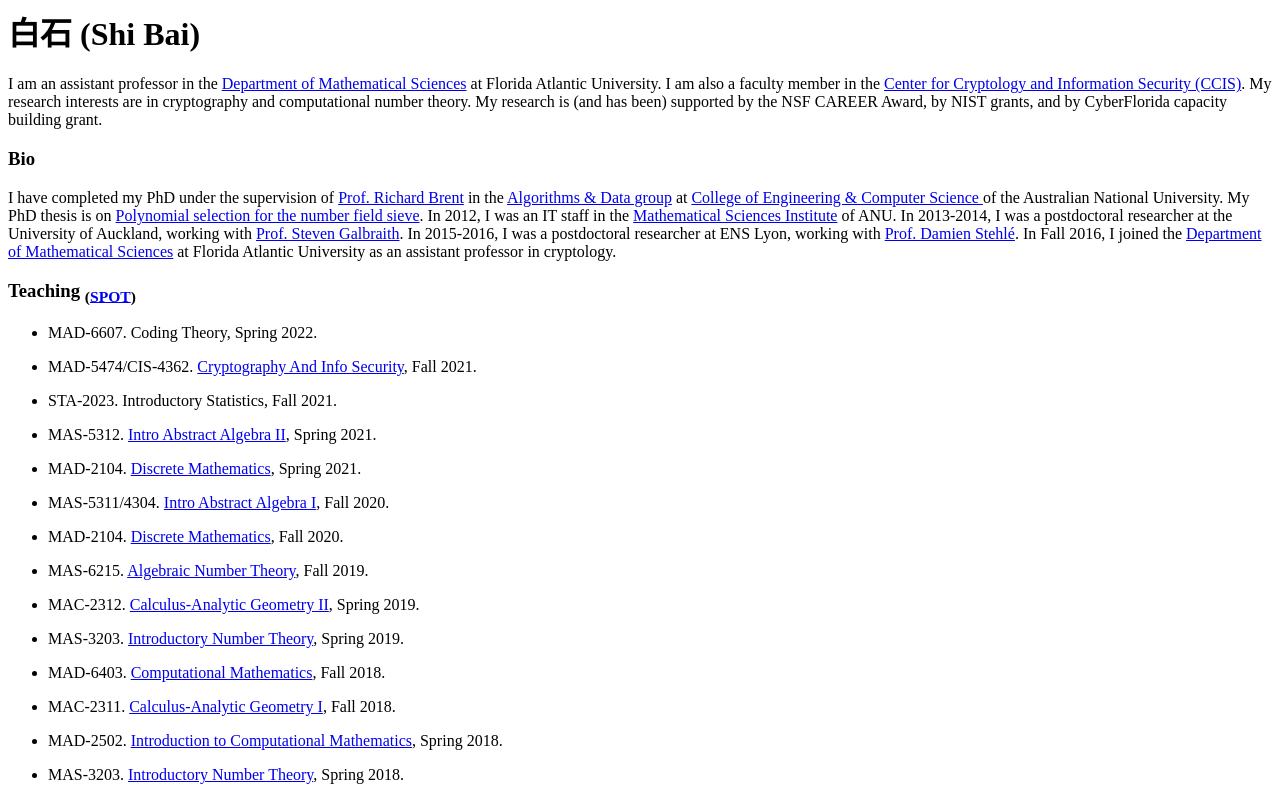
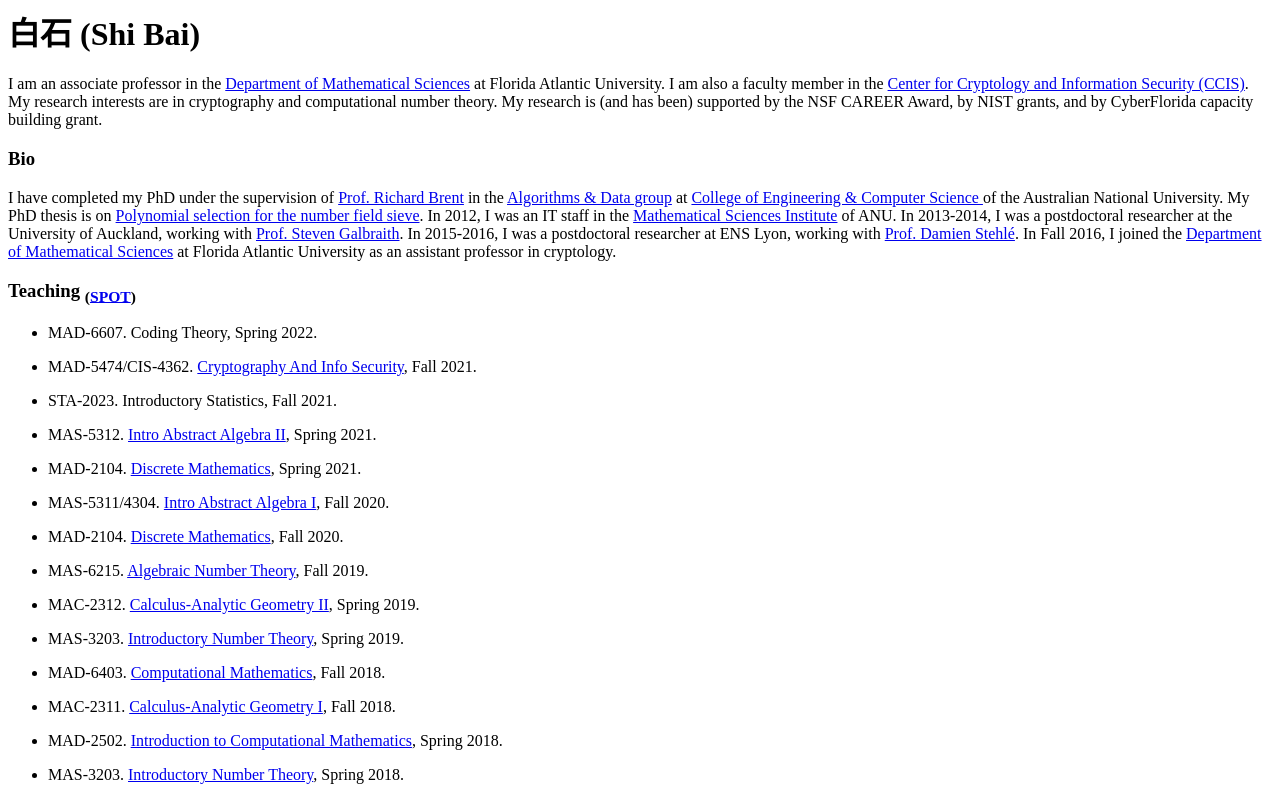
Before and after one commit to shi-bai/shi-bai.github.io, a plain HTML site: page index.html in a window 1280 px wide. Shown: the top 797 px of the page. Drawn offline with Linux system fonts and the light colour scheme.

Commit message:
Update index.html

```diff
--- a/index.html
+++ b/index.html
@@ -8,7 +8,7 @@
     <h1>&#30333;&#30707; (Shi Bai)</h1>
 
     <p>
-      I am an assistant professor in the <a href="http://www.math.fau.edu/"> Department of Mathematical Sciences</a> at Florida Atlantic University. I am also a faculty member in the <a href="http://www.science.fau.edu/cryptology/"> Center for Cryptology and Information Security (CCIS)</a>. My research interests are in cryptography and computational number theory. My research is (and has been) supported by the NSF CAREER Award, by NIST grants, and by CyberFlorida capacity building grant.
+      I am an associate professor in the <a href="http://www.math.fau.edu/"> Department of Mathematical Sciences</a> at Florida Atlantic University. I am also a faculty member in the <a href="http://www.science.fau.edu/cryptology/"> Center for Cryptology and Information Security (CCIS)</a>. My research interests are in cryptography and computational number theory. My research is (and has been) supported by the NSF CAREER Award, by NIST grants, and by CyberFlorida capacity building grant.
 
     <p>
 
```
